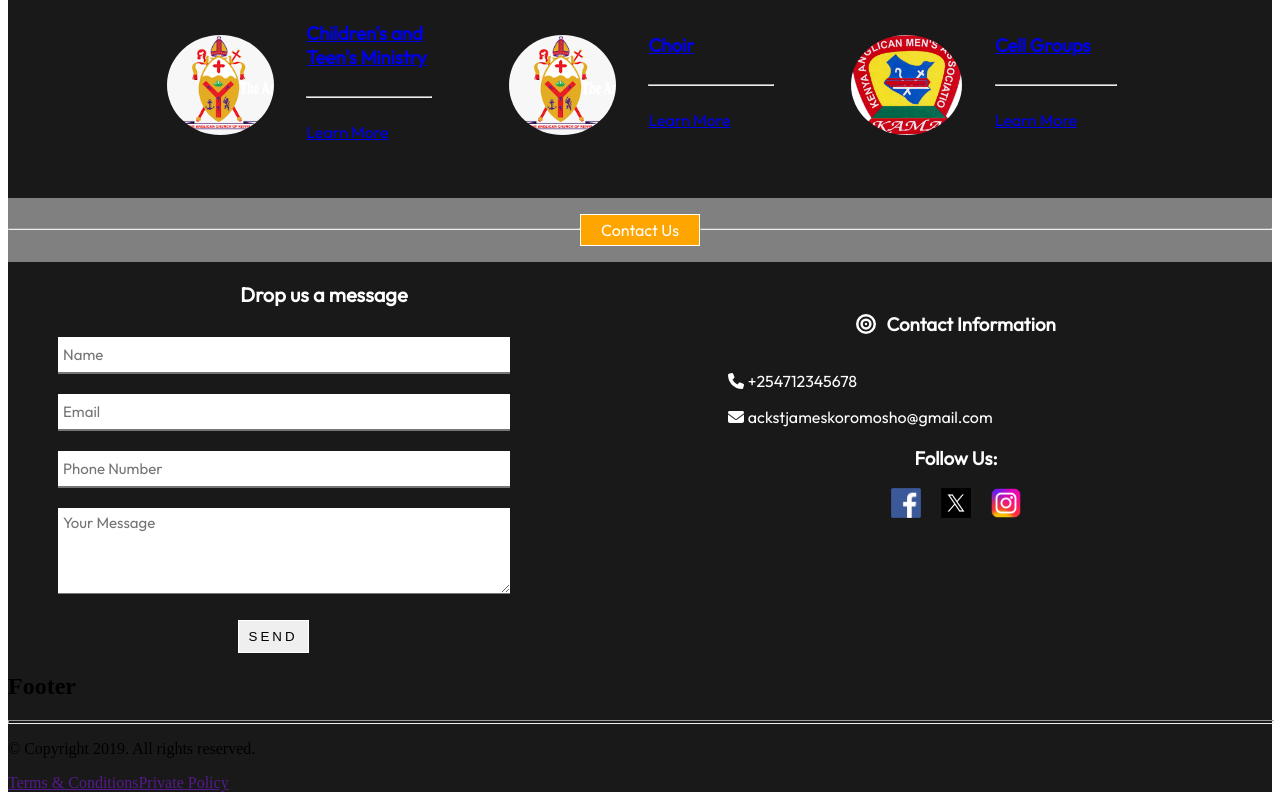
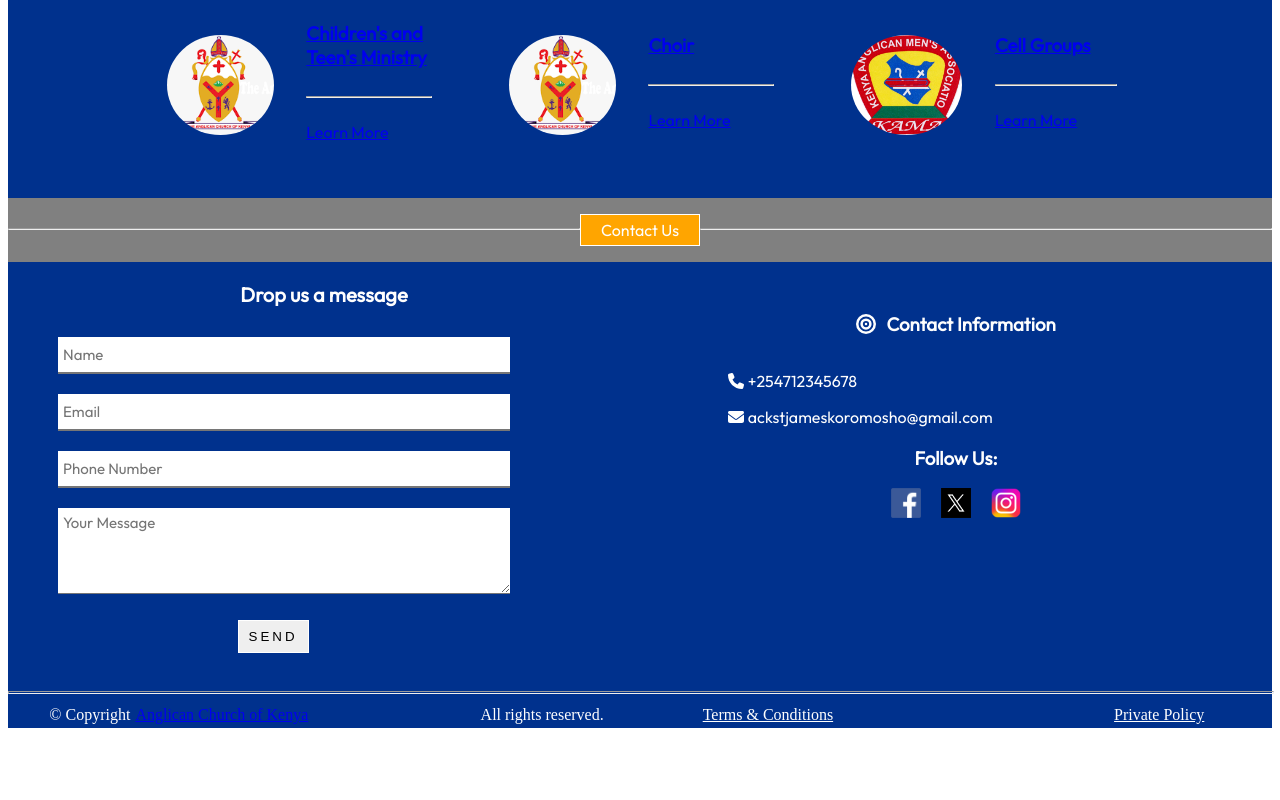
Before and after one commit to KipletingEdwin/Koromosho, a React (Vite) app: page / in a window 1280 px wide. Shown: the part 2593-3393 px from the top of the page. After the commit the page ends 3329 px from the top, so only its background shows below. Built offline with nearby package versions, Linux system fonts and the light colour scheme.

Commit message:
style the a tags in copyright section

```diff
--- a/src/components/Footer/Footer.jsx
+++ b/src/components/Footer/Footer.jsx
@@ -4,21 +4,20 @@ import styles from "./Footer.module.css";
 function Footer() {
   return (
     <section className={styles.container}>
-        <h2>Footer</h2>
       <div className={styles.footerLine}>
         <hr className={styles.line} />
       </div>
 
       <div className={styles.bottomFooter}>
         <div className={styles.rights}>
-        <p>&copy; Copyright 2019. All rights reserved.</p>
+          <p>&copy; Copyright <span className={styles.copyright}>  <a href="https://www.ackenya.org/">Anglican Church of Kenya</a> </span></p>
+          <p> All rights reserved.</p>
         </div>
 
         <div className={styles.terms}>
-            <a href="">Terms & Conditions</a>
-            <a href="">Private Policy</a>
+          <a href="">Terms & Conditions</a>
+          <a href="">Private Policy</a>
         </div>
-
       </div>
     </section>
   );
--- a/src/components/Footer/Footer.module.css
+++ b/src/components/Footer/Footer.module.css
@@ -1,16 +1,58 @@
 @import '../../vars.css';
+
+.container{
+    /* background-color: green; */
+    margin-top: 3%;
+}
 
 .line{
     width: 100%;
     color: var(--color-text);
-    height: 2px;
-    margin-top: 0px;
+    height: 0.5px;
+
 }
 
-/*
-.line {
+.bottomFooter{
+    display: flex;
+    flex-direction: row;
+    /* background-color: red; */
+    color: var(--color-text);
+    font-size: "Roboto" Arial, sans-serif;
+    padding: 2px 5px;
+}
+
+.rights{
+    /* background-color: yellow; */
     width: 50%;
-    height: 0.2px;
-    margin-top: 30px;
+    display: flex;
+    flex-direction: row;
+    justify-content: space-between;
+
+}
+
+.rights p{
+    /* background-color: green; */
+    margin: 2px 5px;
+    padding: 0% 5%;
+    display: flex;
+    flex-direction: row;
+}
+
+.copyright{
+    /* background-color: black; */
+    padding: 0px 5px;
+}
+
+.terms{
+    display: flex;
+    flex-direction: row;
+    align-items: center;
+    justify-content: space-between;
+    width: 50%;
     color: var(--color-text);
-  } */
+}
+.terms a{
+    padding: 0% 10%;
+    color: var(--color-text);
+    /* background-color: green; */
+}
--- a/src/vars.css
+++ b/src/vars.css
@@ -4,7 +4,7 @@
     --color-primary: ;
     --color-secondary: #ff7e0e;
     --color-dark: ;
-    --color-bg: #191919;
+    --color-bg: #00318d;
 
 /* Fonts */
 --font-roboto: "Roboto";
```
